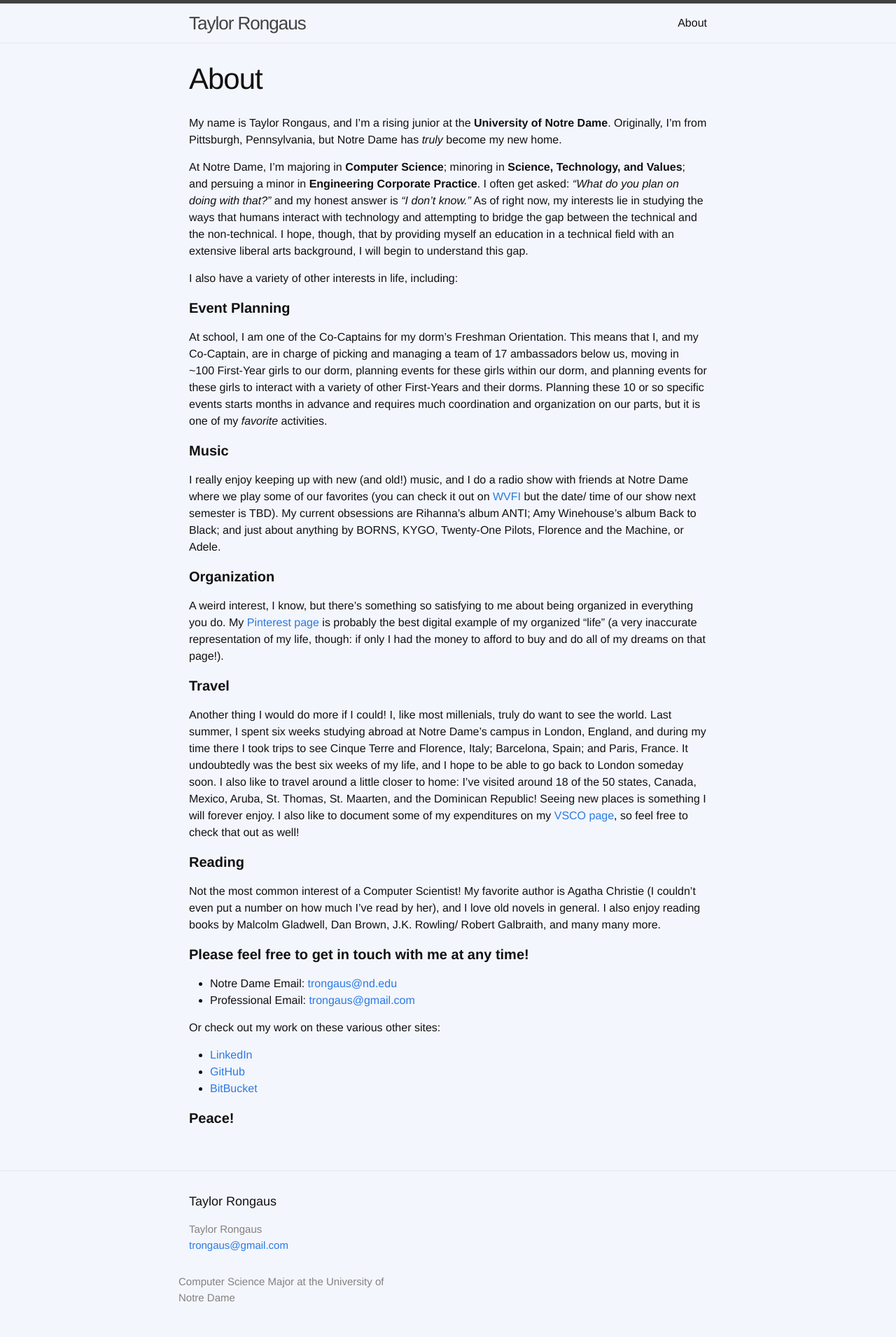
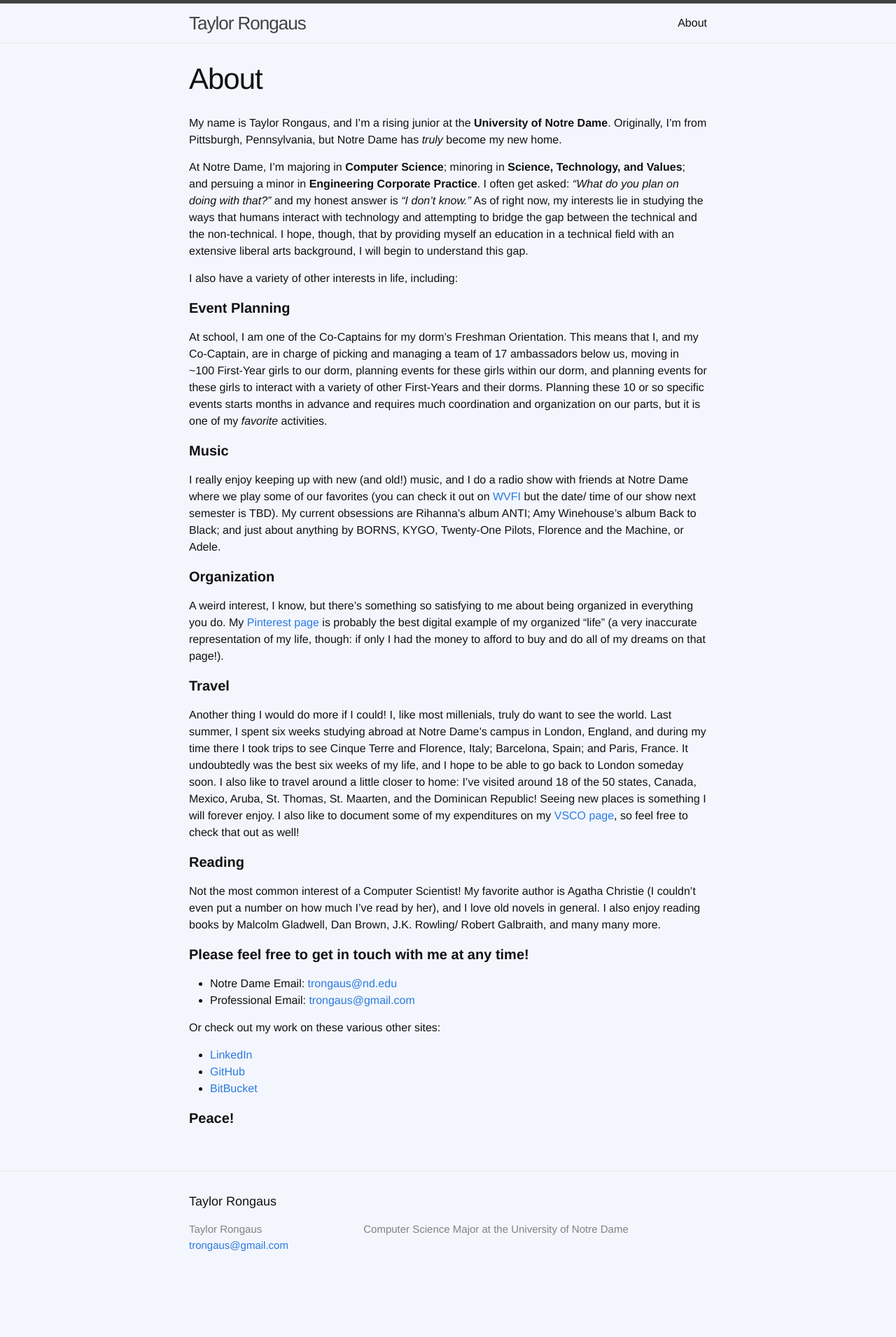
Before and after one commit to trongaus/trongaus.github.io, a Jekyll site: the page built from about.md, in a window 1280 px wide. Shown: the whole page at 70% size. Built offline with Jekyll 4.4.1, drawn with Linux system fonts in a browser that asks for light colours; after the commit the page ends 1851 px from its top, so only the background shows below that.

Commit message:
editing footer

```diff
--- a/_includes/footer.html
+++ b/_includes/footer.html
@@ -12,7 +12,7 @@
         </ul>
       </div>
 
-      <div class="footer-col-3 footer-col-8">
+      <div class="footer-col-8">
         <p>{{ site.description }}</p>
       </div>
     </div>
```
